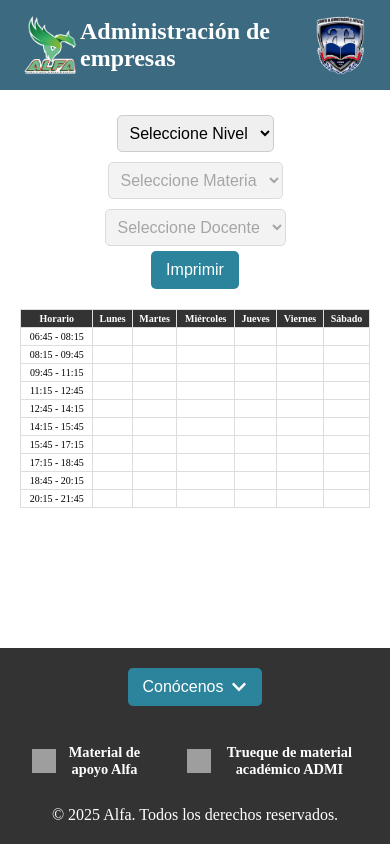
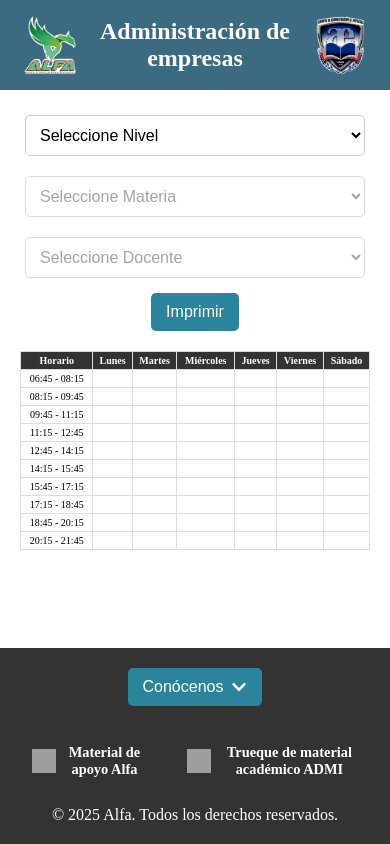
Before and after one commit to julioCRV/Generador-de-horarios, a React (Vite) app: page / in a window 390 px wide. Built offline with nearby package versions, Linux system fonts and the light colour scheme; grey boxes are pictures that could not be loaded.

Commit message:
Modificaciones diseño 1

```diff
--- a/src/App.css
+++ b/src/App.css
@@ -5,21 +5,25 @@
   box-sizing: border-box;
 }
 
-html, body {
+html,
+body {
   width: 100%;
   height: 100%;
-  overflow-x: hidden; /* Evita el scroll horizontal */
+  // background: #f5f5f5 ;
+  overflow-x: hidden;
+  /* Evita el scroll horizontal */
 }
 
 /* Asegura que el contenedor principal ocupe toda la pantalla */
 .main {
   display: flex;
   flex-direction: column;
-  min-height: 100vh; /* 100% del alto de la pantalla */
+  min-height: 100vh;
+  /* 100% del alto de la pantalla */
 }
 
 /* Asegura que el contenido principal ocupe el espacio restante */
 main {
   flex-grow: 1;
-  padding: 20px;
+  padding: 10px;
 }
--- a/src/components/Header.css
+++ b/src/components/Header.css
@@ -10,6 +10,7 @@
 .logo {
     font-size: 1.5rem;
     font-weight: bold;
+    text-align: center;
 }
 
 .nav-links {
--- a/src/components/HorarioOrganizador.css
+++ b/src/components/HorarioOrganizador.css
@@ -32,7 +32,8 @@
     margin-top: 20px;
 }
 
-  th, td {
+th,
+td {
     border: 1px solid #ddd;
     padding: 10px;
     text-align: center;
@@ -51,36 +52,71 @@
 
 .table-container {
     width: 100%;
-    overflow-x: auto; /* Agrega scroll horizontal si es necesario */
+    overflow-x: auto;
 }
 
 #scheduleTable {
     width: 100%;
     border-collapse: collapse;
-    min-width: 600px; /* Evita que la tabla se haga demasiado pequeña */
+    min-width: 600px;
 }
 
-  #scheduleTable th, #scheduleTable td {
+#scheduleTable th,
+#scheduleTable td {
     padding: 5px;
     text-align: center;
     font-size: 14px;
 }
 
+.select-option {
+    display: flex;
+    flex-wrap: wrap;
+    gap: 10px;
+    justify-content: center;
+    align-items: center;
+    max-width: 100%;
+    padding-bottom: 10px;
+}
+
+/* Estilo de los select */
+.select-option select {
+    padding: 10px;
+    font-size: 16px;
+    border: 1px solid #ccc;
+    border-radius: 5px;
+    background-color: white;
+    cursor: pointer;
+}
+
+@media (max-width: 468px) {
+    .select-option select{
+        flex: 1;
+        min-width: 200px;
+        max-width: 100%;
+    }
+}
+
 /* Para pantallas más pequeñas */
 @media (max-width: 768px) {
-    #scheduleTable th, #scheduleTable td {
-      font-size: 12px; /* Reducir el tamaño de fuente */
+
+    #scheduleTable th,
+    #scheduleTable td {
+        font-size: 12px;
+        /* Reducir el tamaño de fuente */
         padding: 4px;
     }
 }
 
 @media (max-width: 480px) {
     #scheduleTable {
-      min-width: 100%; /* Hace que la tabla ocupe toda la pantalla */
+        min-width: 100%;
+        /* Hace que la tabla ocupe toda la pantalla */
     }
 
-    #scheduleTable th, #scheduleTable td {
-      font-size: 10px; /* Hacer el texto más pequeño en celulares */
+    #scheduleTable th,
+    #scheduleTable td {
+        font-size: 10px;
+        /* Hacer el texto más pequeño en celulares */
         padding: 3px;
     }
 }
--- a/src/components/HorarioOrganizador.jsx
+++ b/src/components/HorarioOrganizador.jsx
@@ -79,7 +79,7 @@ const HorarioOrganizador = () => {
 
   return (
     <div className="contenedor">
-      <div>
+      <div className="select-option">
         <select onChange={(e) => setNivel(e.target.value)} value={nivel}>
           <option value="">Seleccione Nivel</option>
           {Object.keys(data).map((nivel) => (
```
Lines whose indentation alone changed are shown as unchanged.
